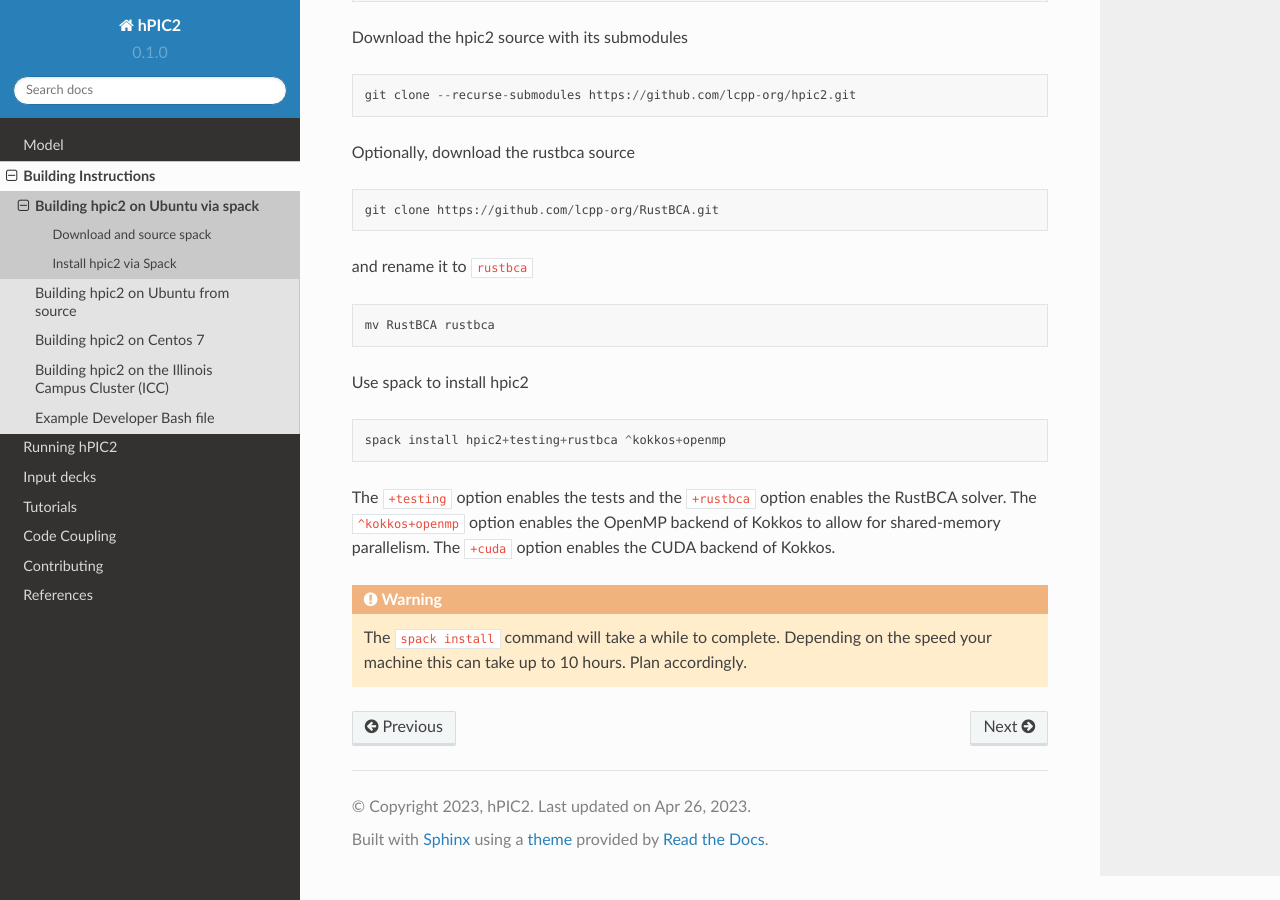
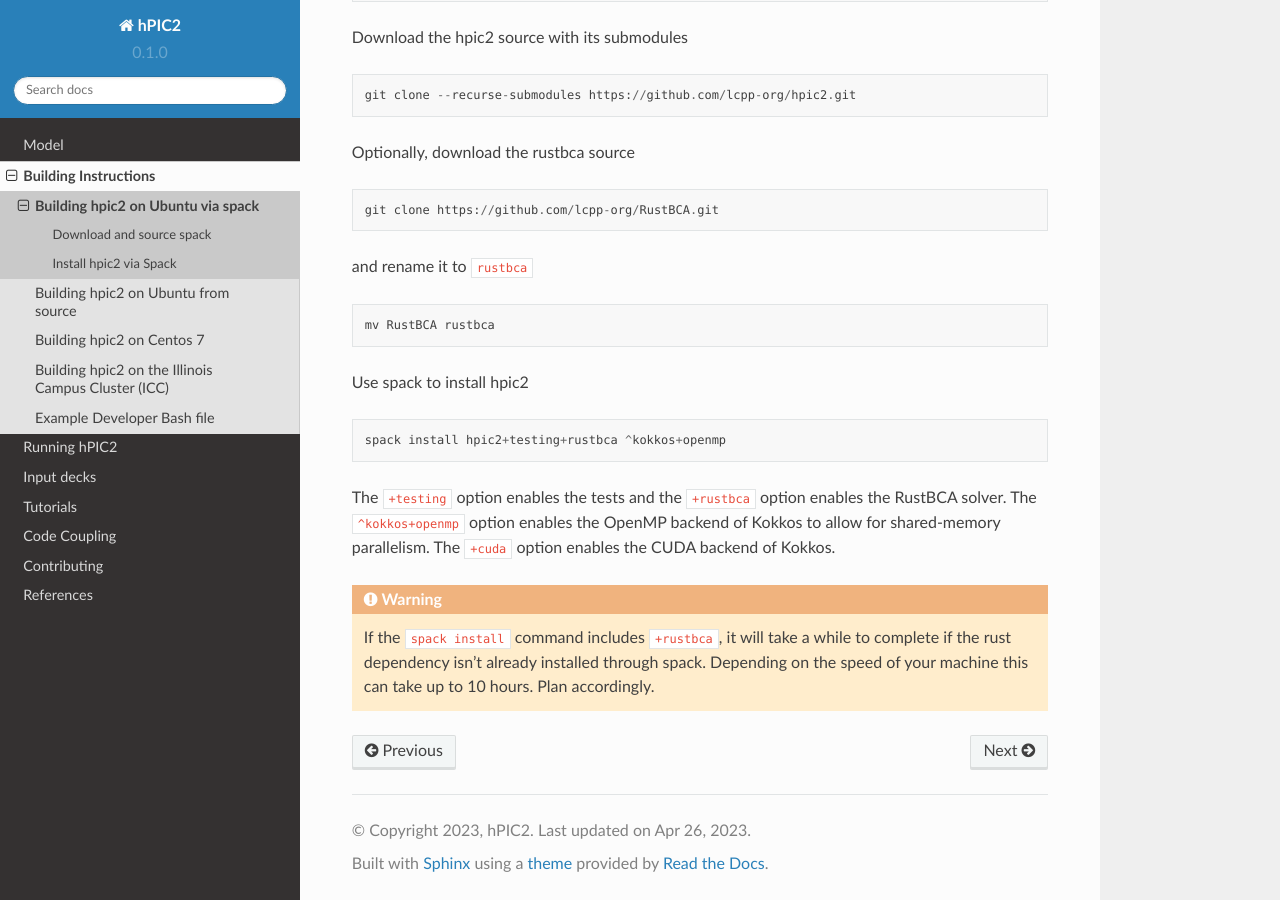
Before and after one commit to lcpp-org/hpic2doc, a Sphinx documentation site: the page built from docs/source/build_on_ubuntu.rst, in a window 1280 px wide and 900 px high, scrolled down 1039 px. Built offline with Sphinx 7.4.7 and the Read the Docs theme 2.0.0, drawn with Linux system fonts in a browser that asks for light colours.

Commit message:
Clarify spack install warning

```diff
--- a/docs/source/build_on_ubuntu.rst
+++ b/docs/source/build_on_ubuntu.rst
@@ -93,6 +93,6 @@
 
 .. warning::
 
-   The ``spack install`` command will take a while to
-   complete. Depending on the speed your machine this can
+   If the ``spack install`` command includes ``+rustbca``, it will take a while to
+   complete if the rust dependency isn't already installed through spack. Depending on the speed of your machine this can
    take up to 10 hours. Plan accordingly.
```
